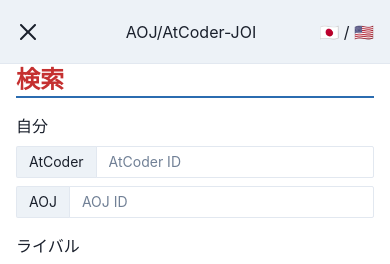
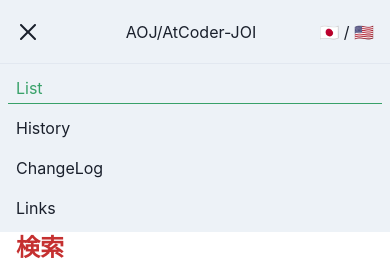
Before and after one commit to Takt29/AOJAtCoder-JOI, a React (Vite) app in the folder frontend/: page / in a window 390 px wide. Both pictures are taken after a click on the button "close navigation". Shown: the top 264 px of the page. Built offline with nearby package versions, Linux system fonts and the light colour scheme; no server answers.

Commit message:
TopBarをモバイルに対応

```diff
--- a/frontend/src/components/navbar/TopBar.tsx
+++ b/frontend/src/components/navbar/TopBar.tsx
@@ -1,8 +1,10 @@
 import {
   Box,
+  Collapse,
   Flex,
   HStack,
   IconButton,
+  Stack,
   useBreakpointValue,
   useDisclosure,
 } from '@chakra-ui/react'
@@ -71,6 +73,15 @@
             🇯🇵 / 🇺🇸
           </Box>
         </Flex>
+
+        <Collapse in={isOpen} animateOpacity>
+          <Stack as={'nav'} spacing={2} padding={2}>
+            <TopBarLink to={'/'} title='List' />
+            <TopBarLink to={'/history'} title='History' />
+            <TopBarLink to={'/changelog'} title='ChangeLog' />
+            <TopBarLink to={'/links'} title='Links' />
+          </Stack>
+        </Collapse>
       </Box>
     </>
   )
--- a/frontend/src/components/navbar/TopBarLink.tsx
+++ b/frontend/src/components/navbar/TopBarLink.tsx
@@ -28,6 +28,8 @@
         borderBottom: 'solid',
         borderBottomWidth: 1,
       }}
+      boxSizing='border-box'
+      height={8}
     >
       {title}
     </InternalLink>
```
Also changed, not shown: frontend/src/test/vitest.setup.ts (+4 -1 lines), 1 other file (tests, documents, lock files or other folders).
